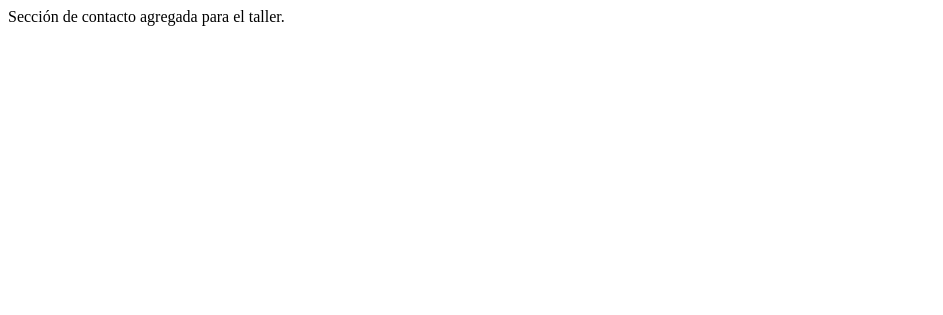
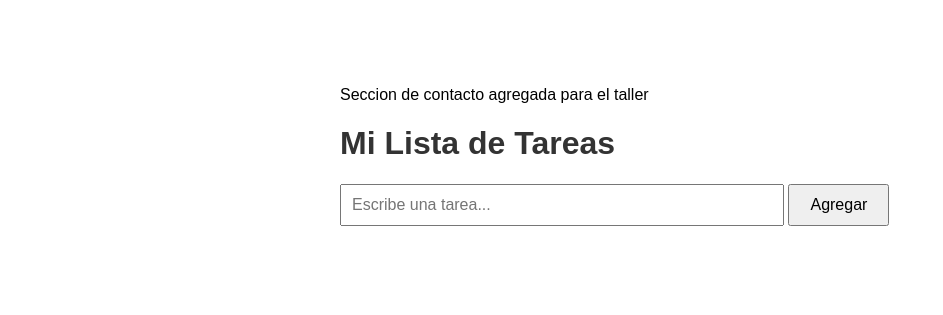
Before and after one commit to JuansseVelez/Mini-Sitio-v3, a plain HTML site: page contacto.html in a window 1280 px wide. Shown: the whole page, without its empty margins (0-943 px from the left). Drawn offline with Linux system fonts and the light colour scheme.

Commit message:
feat: Se cambió nombre contacto.html a index.html para facilitar navegacion y se agregó estructura HTML para lista de tareas

```diff
--- a/contacto.html
+++ b/contacto.html
@@ -1,2 +1,54 @@
-<!-- Simulación de la sección de contacto -->
-<p>Sección de contacto agregada para el taller.</p>
+<!DOCTYPE html>
+<html lang="es">
+<head>
+    <meta charset="UTF-8">
+    <meta name="viewport" content="width=device-width, initial-scale=1.0">
+    <title>Lista de Tareas</title>
+    <style>
+        body {
+            font-family: Arial, sans-serif;
+            max-width: 600px;
+            margin: 50px auto;
+            padding: 20px;
+        }
+        h1 {
+            color: #333;
+        }
+        #taskInput {
+            width: 70%;
+            padding: 10px;
+            font-size: 16px;
+        }
+        button {
+            padding: 10px 20px;
+            font-size: 16px;
+            cursor: pointer;
+        }
+        ul {
+            list-style: none;
+            padding: 0;
+        }
+        li {
+            padding: 10px;
+            margin: 5px 0;
+            background: #f4f4f4;
+            border-radius: 5px;
+        }
+    </style>
+</head>
+<body>
+    <!-- Simulacion de la seccion de contacto -->
+
+<p>Seccion de contacto agregada para el taller</p>
+
+
+    <h1>Mi Lista de Tareas</h1>
+    <div>
+        <input type="text" id="taskInput" placeholder="Escribe una tarea...">
+        <button id="addBtn">Agregar</button>
+    </div>
+    <ul id="taskList"></ul>
+
+    <script src="app.js"></script>
+</body>
+</html>
```
